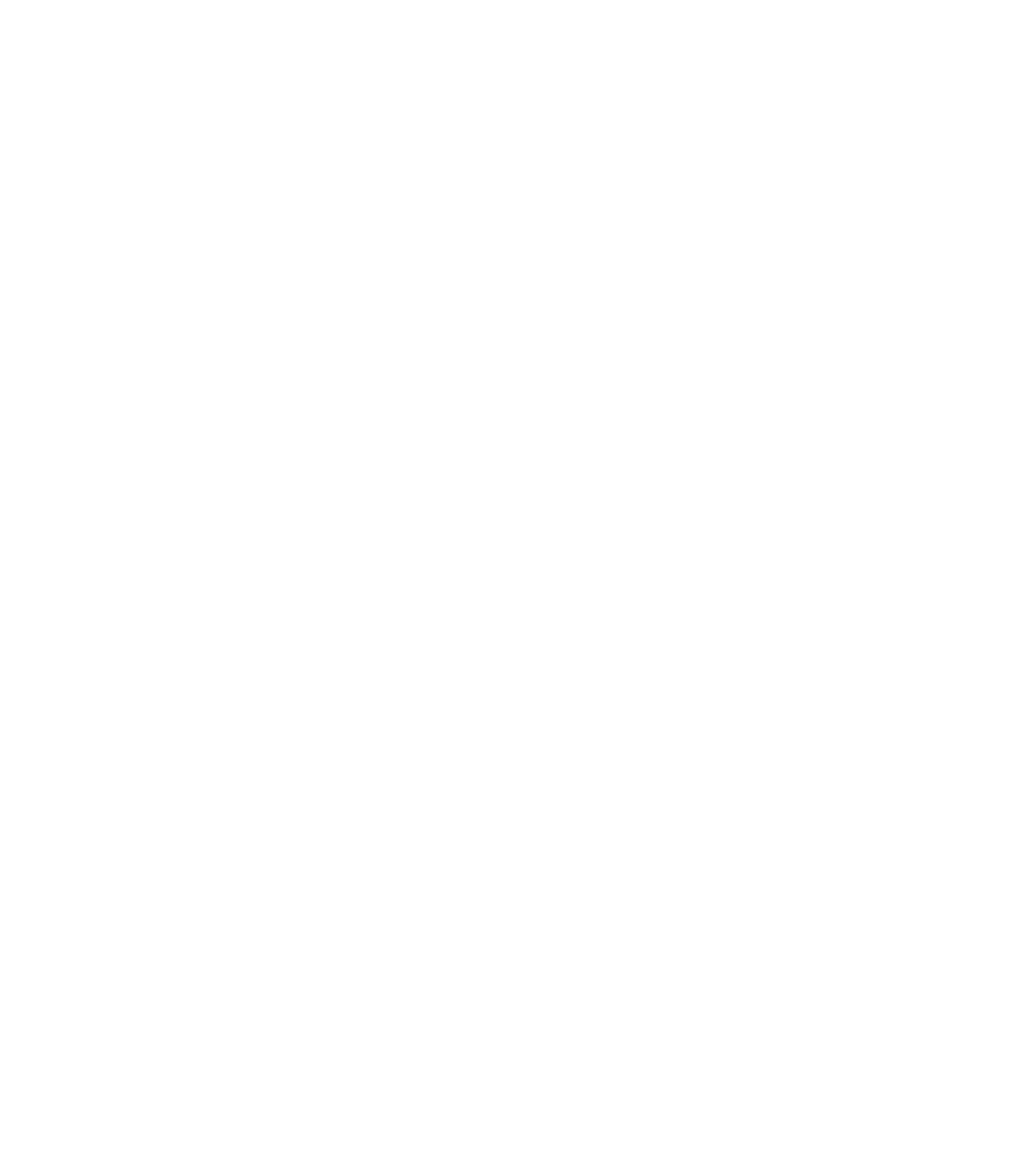
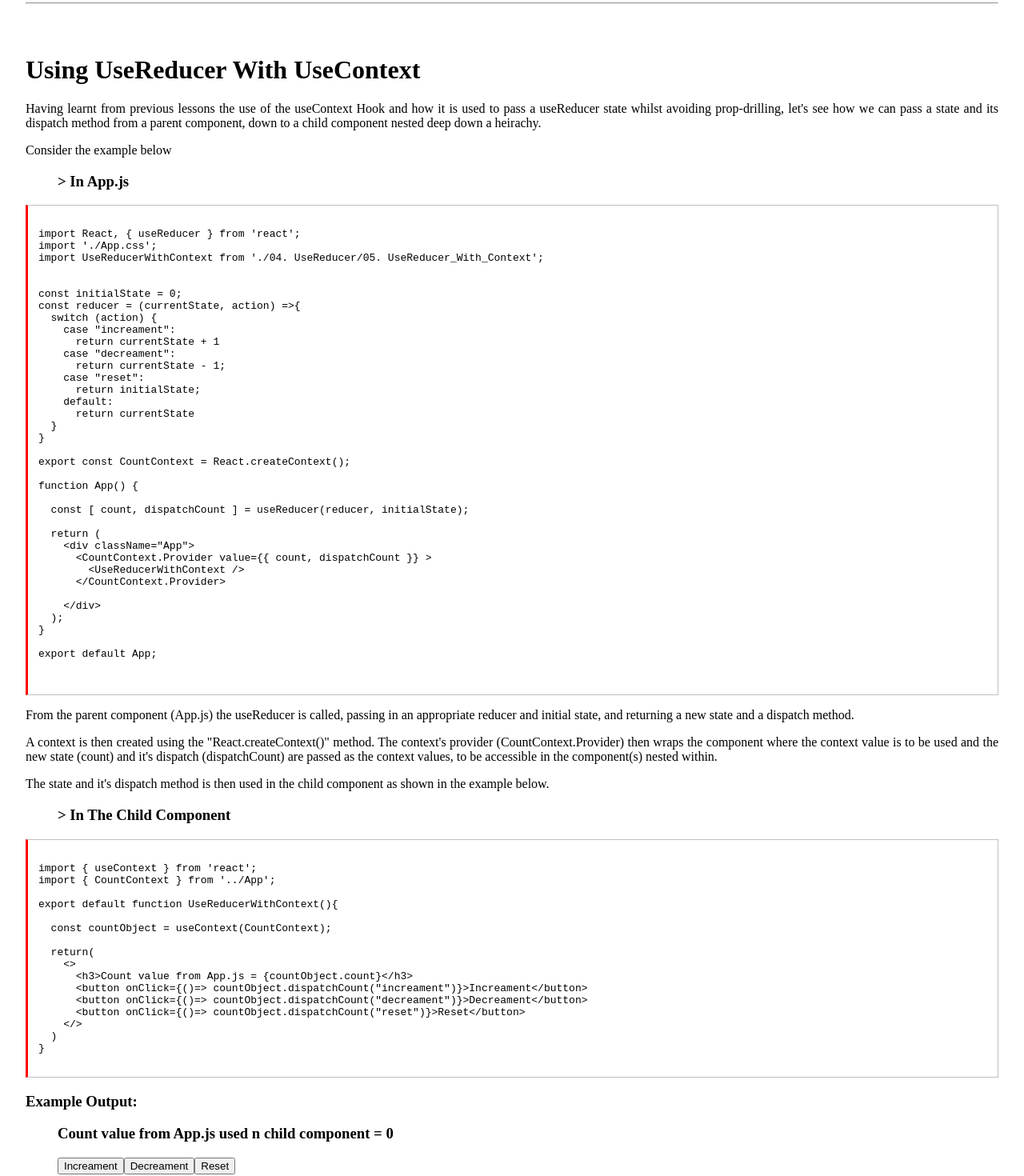
Before and after one commit to Hycient195/Learn-React-Hooks, a React (Create React App) app: page / in a window 1280 px wide. Shown: the part 5500-6970 px from the top of the page at 80% size. Before the commit the page ends 5487 px from the top, so only its background shows below. Built offline with nearby package versions, Linux system fonts and the light colour scheme.

Commit message:
Added useReducer with context

```diff
--- a/src/04. UseReducer/05. UseReducer_With_Context.js
+++ b/src/04. UseReducer/05. UseReducer_With_Context.js
@@ -0,0 +1,118 @@
+import { useContext } from 'react';
+import { CountContext } from '../App';
+
+export default function UseReducerWithContext(){
+
+  const countObject = useContext(CountContext);
+  return(
+    <>
+      <h1>Using UseReducer With UseContext</h1>
+      <p>
+        Having learnt from previous lessons the use of the useContext Hook
+        and how it is used to pass a useReducer state whilst avoiding prop-drilling,
+        let's see how we can pass a state and its dispatch method from a parent
+        component, down to a child component nested deep down a heirachy.
+      </p>
+      <p>Consider the example below</p>
+
+      <dl><dd><h3>&gt; In App.js</h3></dd></dl>
+      <code>
+        <pre>
+          {
+            `
+import React, { useReducer } from 'react';
+import './App.css';
+import UseReducerWithContext from './04. UseReducer/05. UseReducer_With_Context';
+
+
+const initialState = 0;
+const reducer = (currentState, action) =>{
+  switch (action) {
+    case "increament":
+      return currentState + 1
+    case "decreament":
+      return currentState - 1;
+    case "reset":
+      return initialState;
+    default:
+      return currentState
+  }
+}
+
+export const CountContext = React.createContext();
+
+function App() {
+
+  const [ count, dispatchCount ] = useReducer(reducer, initialState);
+
+  return (
+    <div className="App">
+      <CountContext.Provider value={{ count, dispatchCount }} >
+        <UseReducerWithContext />
+      </CountContext.Provider>
+
+    </div>
+  );
+}
+
+export default App;
+
+            `
+          }
+        </pre>
+      </code>
+
+      <p>
+        From the parent component (App.js) the useReducer is called, passing
+        in an appropriate reducer and initial state, and returning a new state
+        and a dispatch method.
+      </p>
+      <p>
+        A context is then created using the "React.createContext()" method.
+        The context's provider (CountContext.Provider) then wraps the component
+        where the context value is to be used and the new state (count) and
+        it's dispatch (dispatchCount) are passed as the context values, to
+        be accessible in the component(s) nested within.
+      </p>
+      <p>
+        The state and it's dispatch method is then used in the child component
+        as shown in the example below.
+      </p>
+
+      <dl><dd><h3>&gt; In The Child Component</h3></dd></dl>
+      <code>
+        <pre>
+          {
+            `
+import { useContext } from 'react';
+import { CountContext } from '../App';
+
+export default function UseReducerWithContext(){
+
+  const countObject = useContext(CountContext);
+
+  return(
+    <>
+      <h3>Count value from App.js = {countObject.count}</h3>
+      <button onClick={()=> countObject.dispatchCount("increament")}>Increament</button>
+      <button onClick={()=> countObject.dispatchCount("decreament")}>Decreament</button>
+      <button onClick={()=> countObject.dispatchCount("reset")}>Reset</button>
+    </>
+  )
+}
+            `
+          }
+        </pre>
+      </code>
+      <dl>
+        <dt><h3>Example Output:</h3></dt>
+        <dd>
+          <h3>Count value from App.js used n child component = {countObject.count}</h3>
+          <button onClick={()=> countObject.dispatchCount("increament")}>Increament</button>
+          <button onClick={()=> countObject.dispatchCount("decreament")}>Decreament</button>
+          <button onClick={()=> countObject.dispatchCount("reset")}>Reset</button>
+        </dd>
+      </dl>
+    </>
+  )
+}
--- a/src/App.js
+++ b/src/App.js
@@ -1,4 +1,4 @@
-import React from 'react';
+import React, { useReducer } from 'react';
 import { user, article } from './constants'
 import UseEffectCleanup from './02. UseEffect/04. UseEffect_Clenup';
 import UseContextHook from './03. UseContext/01. UseContext';
@@ -7,12 +7,32 @@
 import ObjectActionWithUseReducer from './04. UseReducer/03. Object_Action_With_UseReducer';
 import MultipleUseReducers from './04. UseReducer/04. Multiple_UseReducers';
 import './App.css';
+import UseReducerWithContext from './04. UseReducer/05. UseReducer_With_Context';
+
+
+
+const initialState = 0;
+const reducer = (currentState, action) =>{
+  switch (action) {
+    case "increament":
+      return currentState + 1
+    case "decreament":
+      return currentState - 1;
+    case "reset":
+      return initialState;
+    default:
+      return currentState
+  }
+}
 
 
 export const UserContext = React.createContext();
 export const ArticleContext = React.createContext();
+export const CountContext = React.createContext();
 
 function App() {
+
+  const [ count, dispatchCount ] = useReducer(reducer, initialState);
 
   return (
     <div className="App">
@@ -33,6 +53,10 @@
       <ObjectActionWithUseReducer />
       <hr />
       <MultipleUseReducers />
+      <hr />
+      <CountContext.Provider value={{ count, dispatchCount }} >
+        <UseReducerWithContext />
+      </CountContext.Provider>
 
       {/* <BrowserRouter>
         <Routes>
```
